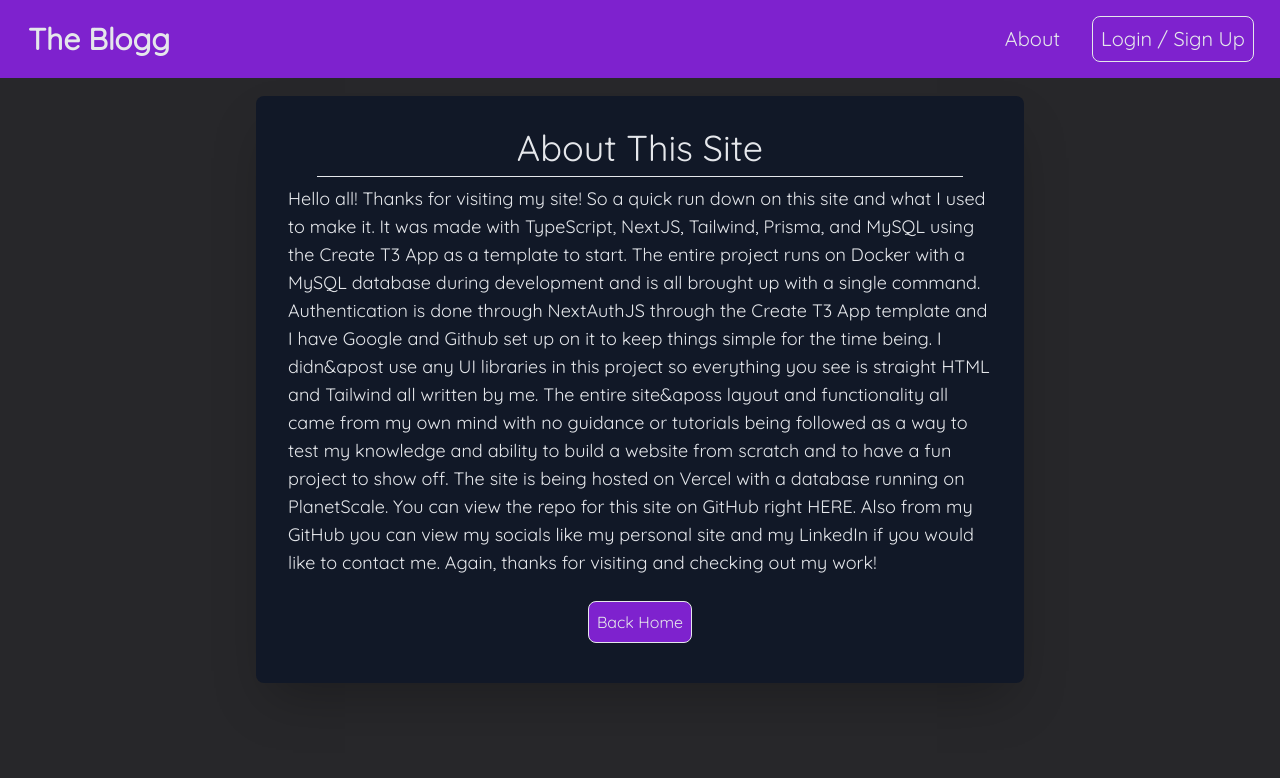
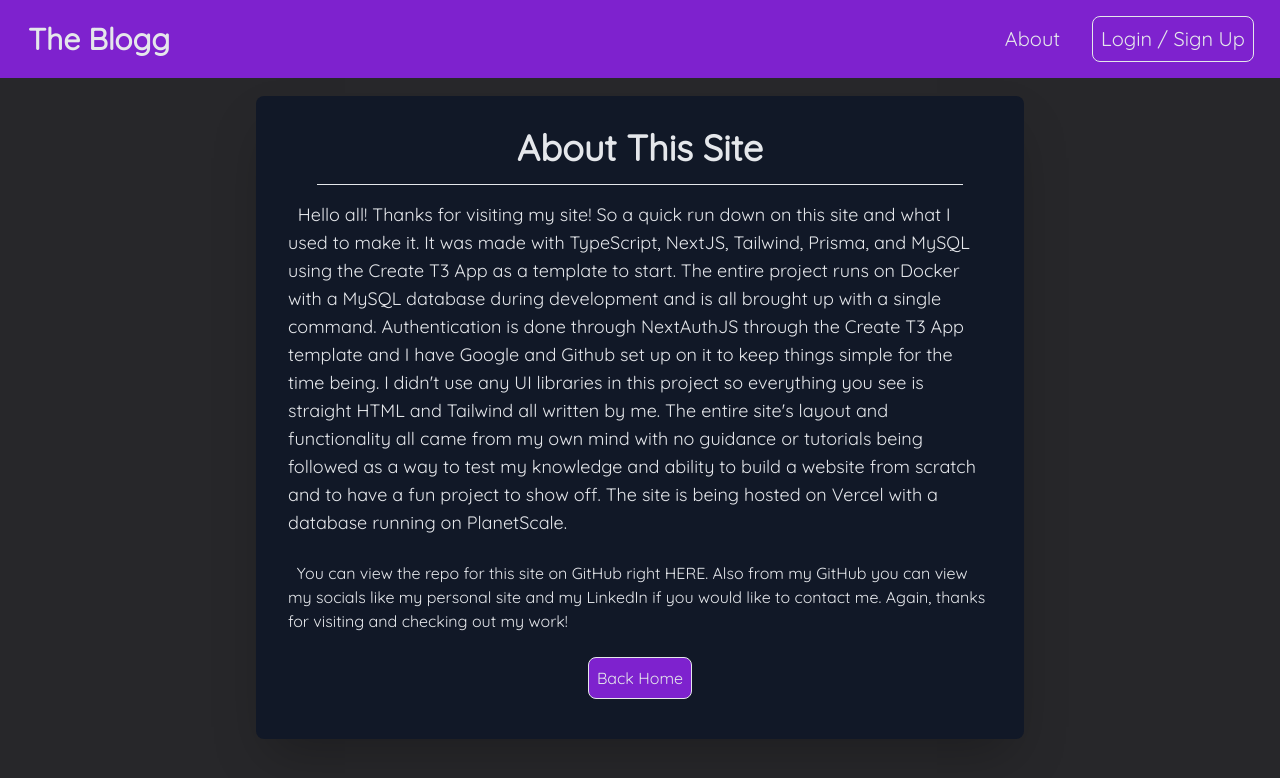
Before and after one commit to mez32/The-Blogg, a Next.js app: page /about in a window 1280 px wide. Shown: the top 778 px of the page. Built offline with nearby package versions, Linux system fonts and the light colour scheme; no server answers.

Commit message:
Fixed About page.

```diff
--- a/src/pages/about/index.tsx
+++ b/src/pages/about/index.tsx
@@ -8,24 +8,30 @@
     <main>
       <div className="align-center mt-2 flex justify-center p-6">
         <div className="max-w-2lg block w-full rounded-lg bg-gray-900 p-8 shadow-2xl md:max-w-3xl">
-          <h2 className="pb-2 text-center text-4xl">About This Site</h2>
-          <hr className="min-w-lg m-auto w-11/12 pb-2 xl:max-w-6xl" />
+          <h2 className="pb-4 text-center text-4xl font-bold">
+            About This Site
+          </h2>
+          <hr className="min-w-lg m-auto w-11/12 pb-4 xl:max-w-6xl" />
           <p className="text-lg">
-            Hello all! Thanks for visiting my site! So a quick run down on this
-            site and what I used to make it. It was made with TypeScript,
-            NextJS, Tailwind, Prisma, and MySQL using the Create T3 App as a
-            template to start. The entire project runs on Docker with a MySQL
-            database during development and is all brought up with a single
-            command. Authentication is done through NextAuthJS through the
-            Create T3 App template and I have Google and Github set up on it to
-            keep things simple for the time being. I didn&apost use any UI
+            &nbsp; Hello all! Thanks for visiting my site! So a quick run down
+            on this site and what I used to make it. It was made with
+            TypeScript, NextJS, Tailwind, Prisma, and MySQL using the Create T3
+            App as a template to start. The entire project runs on Docker with a
+            MySQL database during development and is all brought up with a
+            single command. Authentication is done through NextAuthJS through
+            the Create T3 App template and I have Google and Github set up on it
+            to keep things simple for the time being. I didn&apos;t use any UI
             libraries in this project so everything you see is straight HTML and
-            Tailwind all written by me. The entire site&aposs layout and
+            Tailwind all written by me. The entire site&apos;s layout and
             functionality all came from my own mind with no guidance or
             tutorials being followed as a way to test my knowledge and ability
             to build a website from scratch and to have a fun project to show
             off. The site is being hosted on Vercel with a database running on
-            PlanetScale. You can view the repo for this site on GitHub right{" "}
+            PlanetScale.
+          </p>
+          <br />
+          <p>
+            &nbsp; You can view the repo for this site on GitHub right{" "}
             <a
               className="hover:text-gray-400 hover:underline"
               href="https://github.com/mez32/The-Blogg"
```
